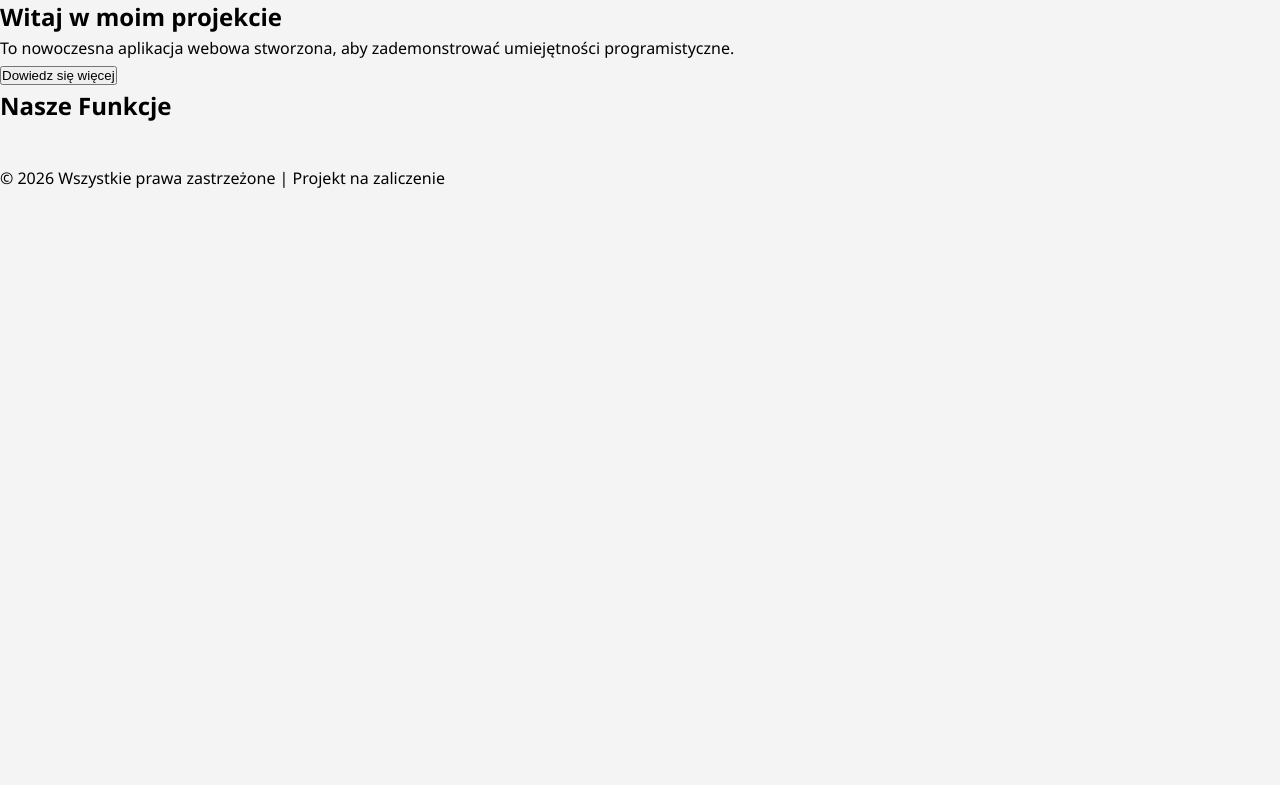
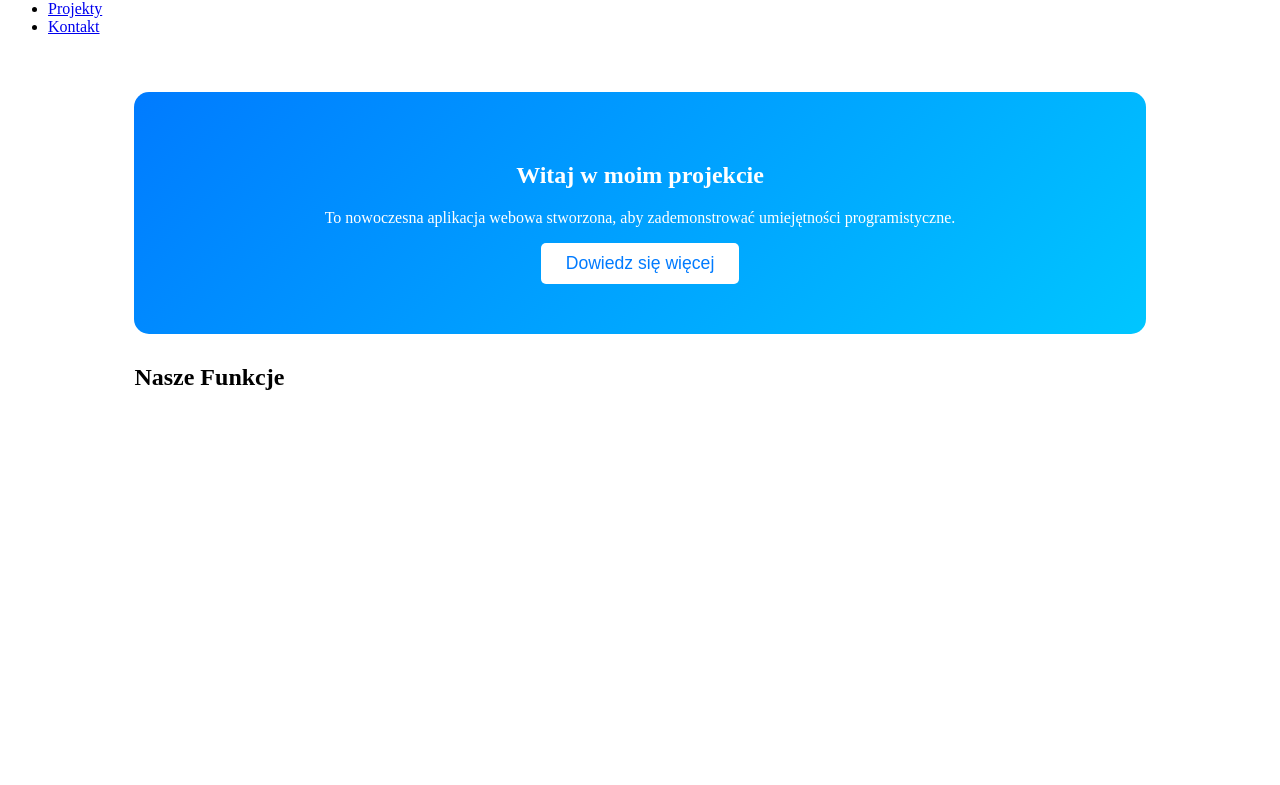
Before and after one commit to Nazar70485/web-project-2026, a plain HTML site: page index.html in a window 1280 px wide. Shown: the part 60-845 px from the top of the page. Before the commit the page ends 800 px from the top, so only its background shows below. Drawn offline with Linux system fonts and the light colour scheme.

Commit message:
Krok 3: Stylizacja CSS, responsywność i grid

```diff
--- a/style.css
+++ b/style.css
@@ -1,60 +1,87 @@
-/* Podstawowe resetowanie stylów */
-* {
-    margin: 0;
-    padding: 0;
-    box-sizing: border-box;
+/* Główne style kontenera */
+main {
+    padding: 40px 10%;
+    min-height: 80vh;
 }
 
-body {
-    font-family: 'Segoe UI', Tahoma, Geneva, Verdana, sans-serif;
-    line-height: 1.6;
-    background-color: #f4f4f4;
+/* Stylizacja sekcji Hero */
+#hero {
+    text-align: center;
+    padding: 50px 20px;
+    background: linear-gradient(135deg, #007bff, #00c6ff);
+    color: white;
+    border-radius: 15px;
+    margin-bottom: 30px;
 }
 
-/* Flexbox w nawigacji */
-.navbar {
-    display: flex;
-    justify-content: space-between;
-    align-items: center;
-    background: #333;
-    color: #fff;
-    padding: 1rem 5%;
+#cta-btn {
+    padding: 10px 25px;
+    font-size: 1.1rem;
+    background: #fff;
+    color: #007bff;
+    border: none;
+    border-radius: 5px;
+    cursor: pointer;
+    transition: transform 0.2s;
 }
 
-.nav-links {
-    display: flex;
-    list-style: none;
+#cta-btn:hover {
+    transform: scale(1.05);
 }
 
-.nav-links li {
-    margin-left: 20px;
+/* Stylizacja kart (Grid) */
+.grid-container {
+    display: grid;
+    grid-template-columns: repeat(auto-fit, minmax(280px, 1fr));
+    gap: 25px;
+    margin-top: 20px;
 }
 
-.nav-links a {
-    color: white;
-    text-decoration: none;
-    transition: color 0.3s;
+.card {
+    background: white;
+    padding: 20px;
+    border-radius: 10px;
+    box-shadow: 0 4px 15px rgba(0,0,0,0.1);
+    transition: translateY 0.3s;
 }
 
-.nav-links a:hover {
-    color: #007bff;
+.card:hover {
+    transform: translateY(-5px);
 }
 
-/* CSS Grid dla sekcji funkcji */
-.grid-container {
-    display: grid;
-    grid-template-columns: repeat(auto-fit, minmax(250px, 1fr));
-    gap: 20px;
-    padding: 20px;
+/* Stylizacja formularza */
+.contact-section {
+    max-width: 600px;
+    margin: 0 auto;
 }
 
-/* Responsywność (Media Queries) */
-@media (max-width: 768px) {
-    .navbar {
-        flex-direction: column;
-    }
+#contact-form {
+    display: flex;
+    flex-direction: column;
+    gap: 15px;
+}
 
-    .nav-links {
-        margin-top: 10px;
-    }
+#contact-form input, #contact-form textarea {
+    padding: 12px;
+    border: 1px solid #ccc;
+    border-radius: 5px;
+    font-size: 1rem;
 }
+
+#contact-form button {
+    padding: 12px;
+    background: #333;
+    color: white;
+    border: none;
+    border-radius: 5px;
+    cursor: pointer;
+}
+
+/* Stopka */
+footer {
+    text-align: center;
+    padding: 20px;
+    background: #333;
+    color: white;
+    margin-top: 40px;
+}
```
